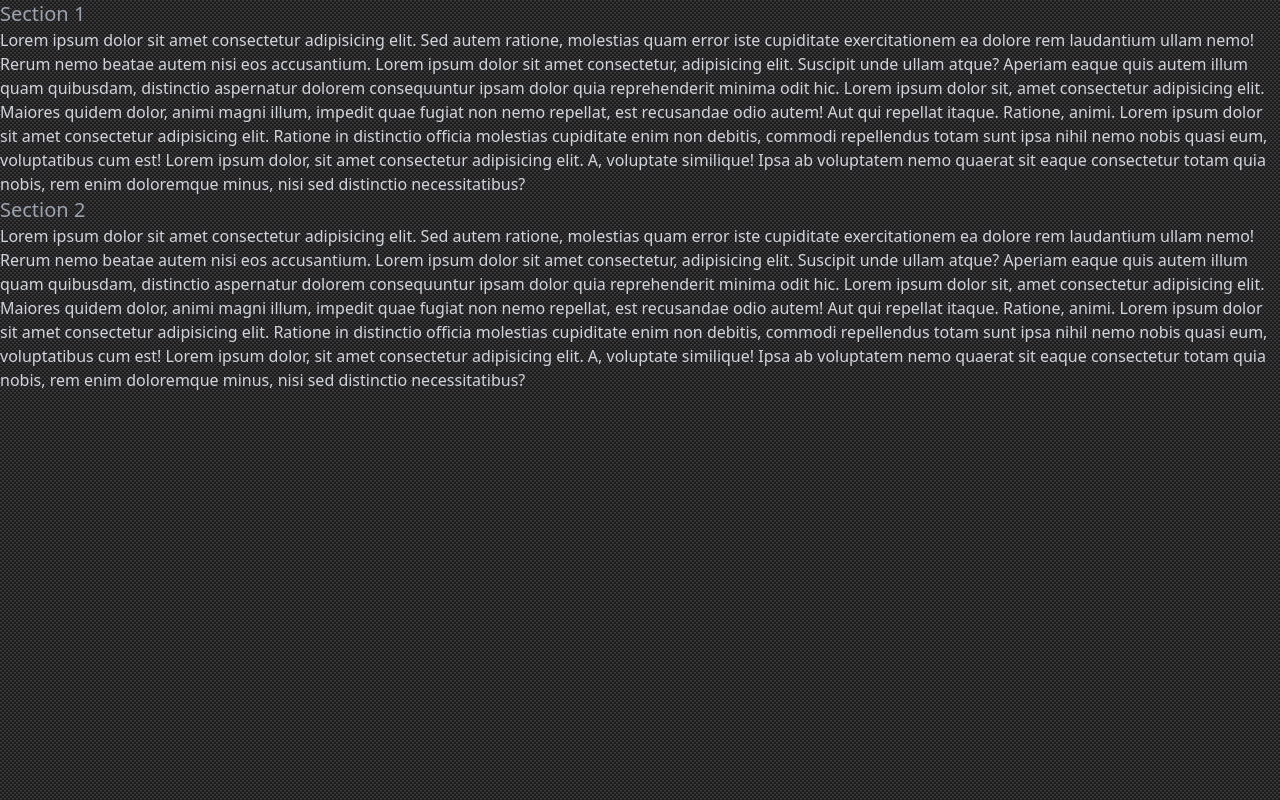
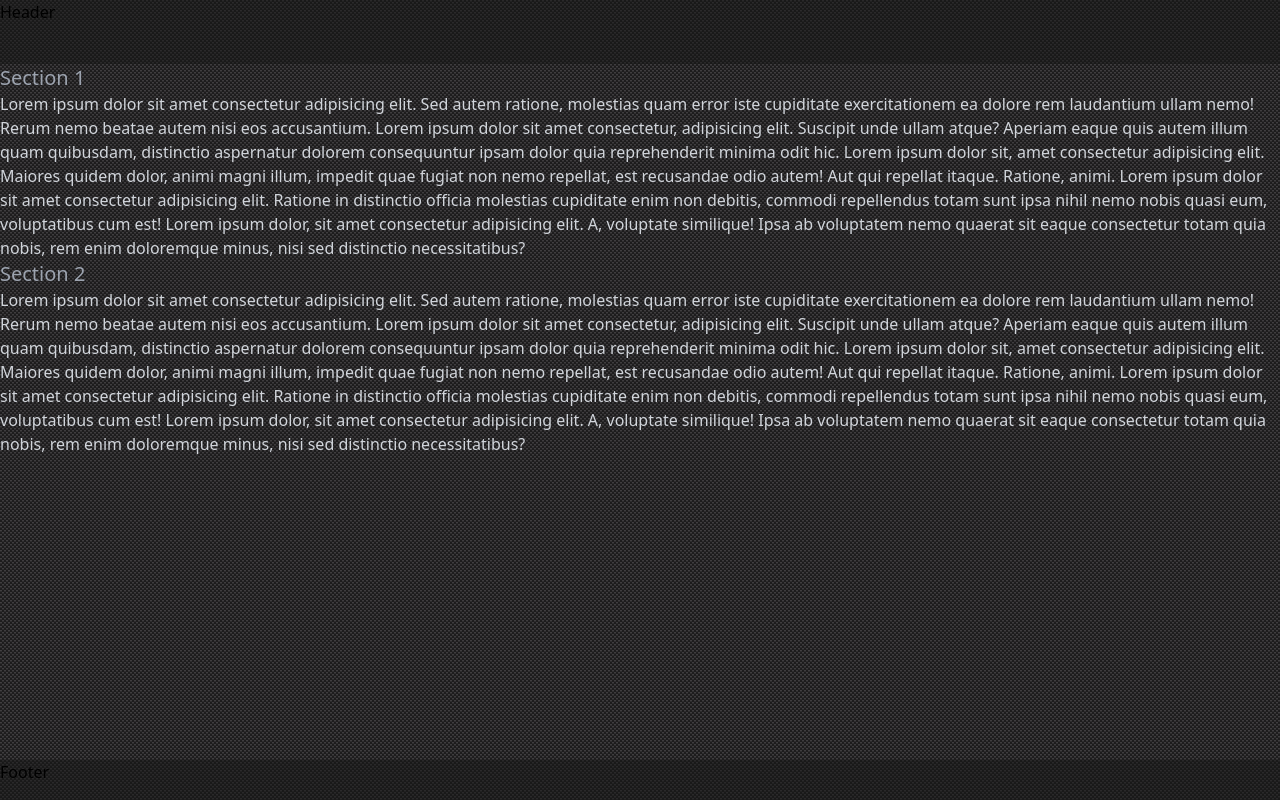
Before and after one commit to PetrGrabovsky/www-grabovsky-tech, a Next.js app: page / in a window 1280 px wide. Built offline with nearby package versions, Linux system fonts and the light colour scheme.

Commit message:
feat: Vytvoř a integruj základ komponenty ClientLayout

```diff
--- a/app/layout.tsx
+++ b/app/layout.tsx
@@ -2,6 +2,8 @@
 
 import clsx from 'clsx';
 import { PropsWithChildren } from 'react';
+
+import ClientLayout from '@/layout/components/ClientLayout';
 
 const RootLayout = ({ children }: PropsWithChildren) => {
   return (
@@ -12,7 +14,7 @@
           'overflow-x-hidden antialiased'
         )}
       >
-        {children}
+        <ClientLayout>{children}</ClientLayout>
       </body>
     </html>
   );
--- /dev/null
+++ b/layout/components/ClientLayout.tsx
@@ -0,0 +1,13 @@
+import { PropsWithChildren } from 'react';
+
+const ClientLayout = ({ children }: PropsWithChildren) => {
+  return (
+    <>
+      <header className='h-16 w-full bg-neutral-900 bg-opacity-50'>Header</header>
+      <main className='w-full flex-grow'>{children}</main>
+      <footer className='h-10 w-full bg-neutral-900 bg-opacity-50'>Footer</footer>
+    </>
+  );
+};
+
+export default ClientLayout;
```
